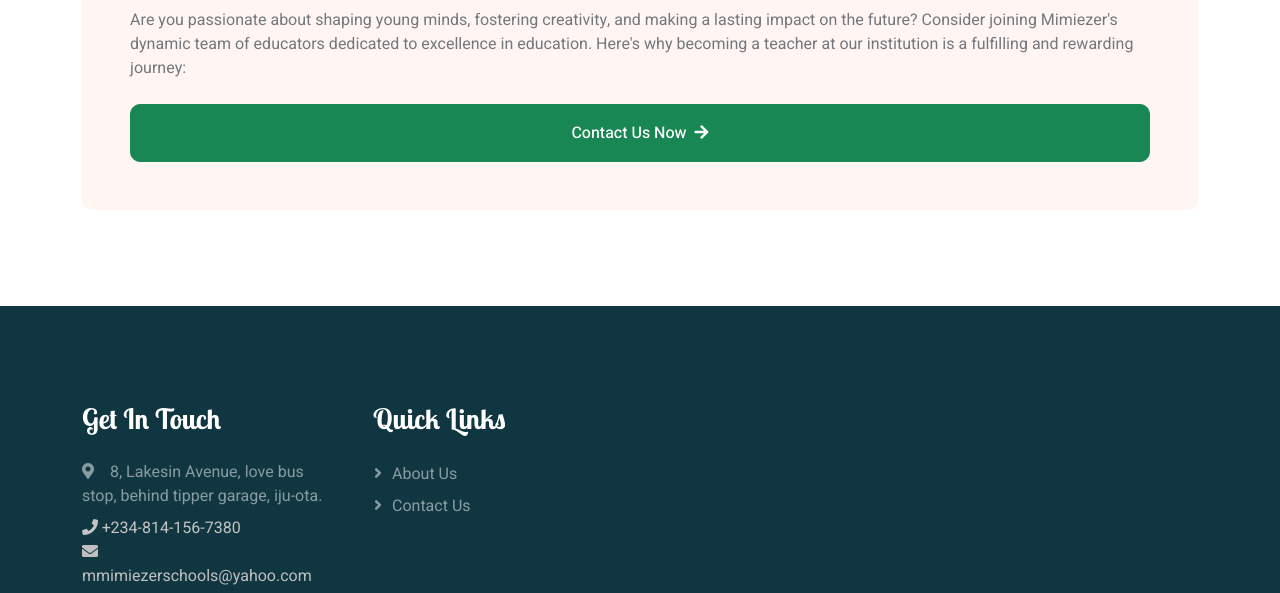
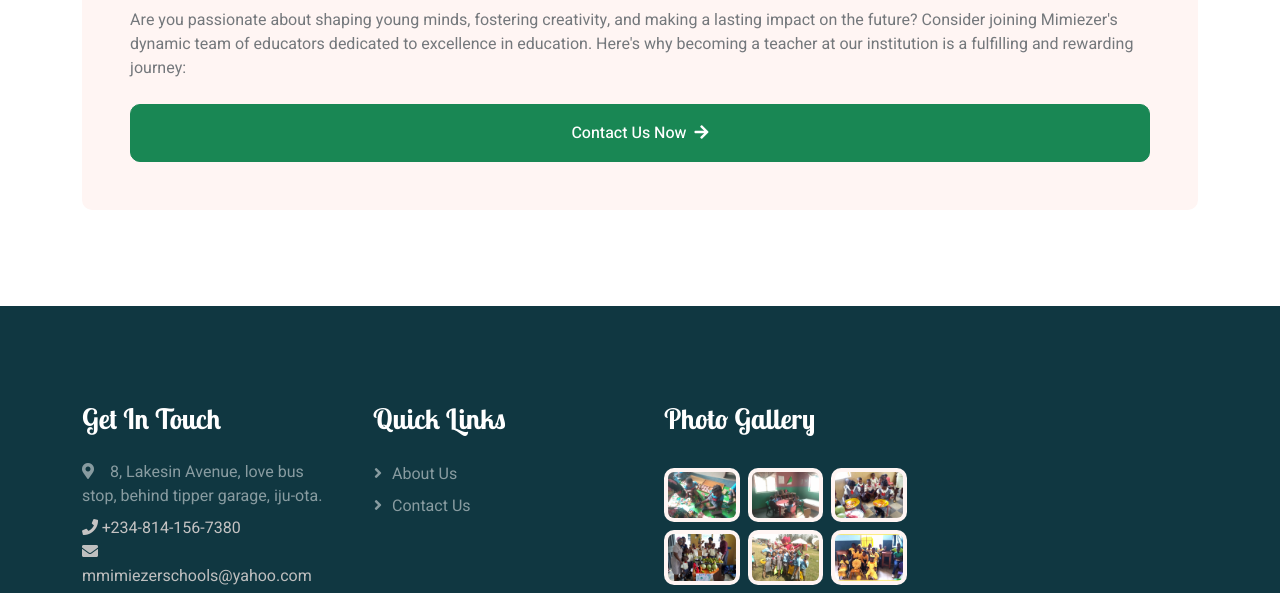
Before and after one commit to Mikey01-ui/Mim, a plain HTML site: page Primary/about.html in a window 1280 px wide. Shown: the part 1346-1939 px from the top of the page. Drawn offline with nearby package versions, Linux system fonts and the light colour scheme.

Commit message:
Update about.html

```diff
--- a/Primary/about.html
+++ b/Primary/about.html
@@ -185,7 +185,7 @@
                         <a class="btn btn-link text-white-50" href="">About Us</a>
                         <a class="btn btn-link text-white-50" href="contact.html">Contact Us</a>
                     </div>
-<!--                     <div class="col-lg-3 col-md-6">
+                    <div class="col-lg-3 col-md-6">
                         <h3 class="text-white mb-4">Photo Gallery</h3>
                         <div class="row g-2 pt-2">
                             <div class="col-4">
@@ -210,7 +210,7 @@
                     </div>
 
                 </div>
-            </div> -->
+            </div>
             <div class="container">
                 <div class="copyright">
                     <div class="row">
```
